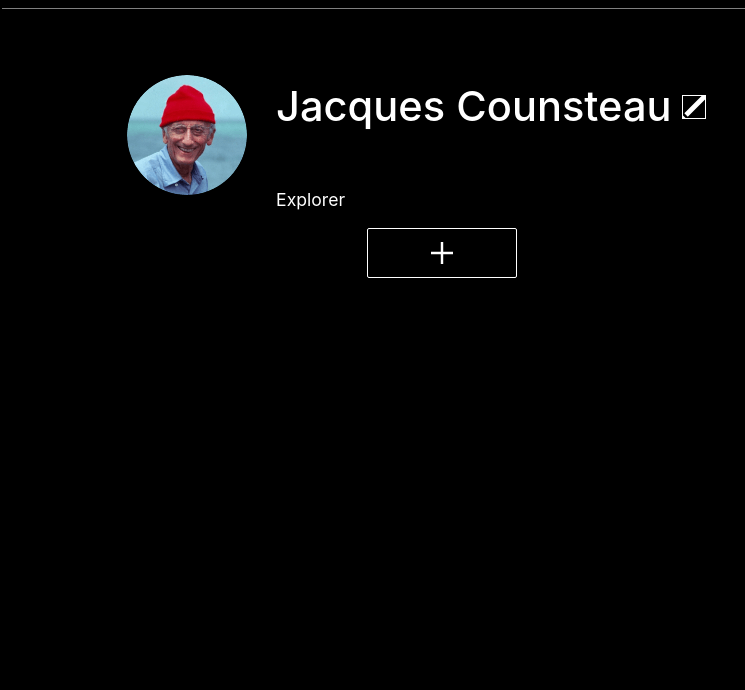
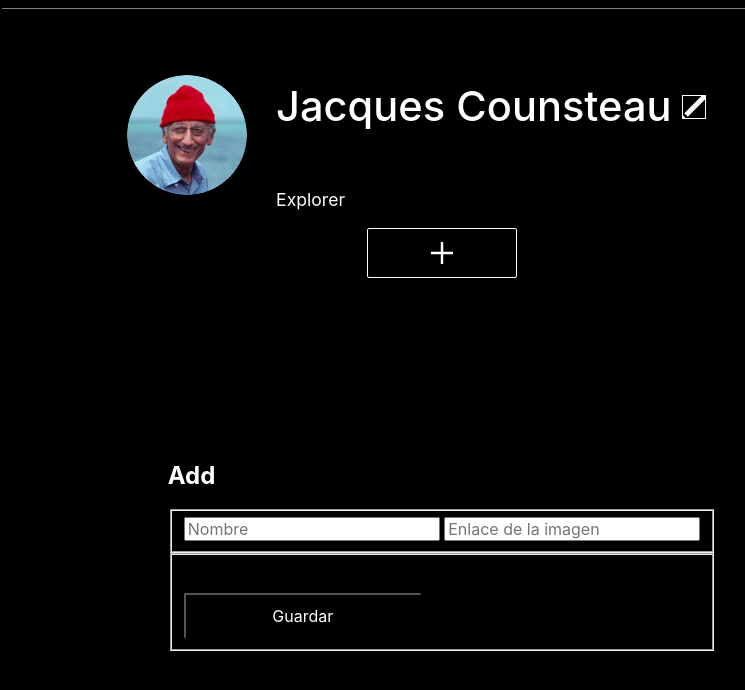
Before and after one commit to SebastianHerreraPC/web_project_around, a plain HTML site: page index.html in a window 1280 px wide. Shown: the part 84-774 px from the top of the page, without its empty margins (198-943 px from the left). Drawn offline with Linux system fonts and the light colour scheme.

Commit message:
template

```diff
--- a/index.html
+++ b/index.html
@@ -87,6 +87,47 @@
         </div>
       </div>
     </template>
+    <template class="template__cards">
+      <div class="card">
+        <img src="" alt="" class="card__image" />
+        <div class="card__information">
+          <p class="card__title"></p>
+          <button class="button button__type-like"></button>
+          <button class="button button__type-trash"></button>
+        </div>
+      </div>
+    </template>
+    <section class="popup popup__add-card">
+      <div class="popup__cover">
+        <div class="popup__content">
+          <button class="button button__type-close"></button>
+          <h2 class="popup__form-title">Add</h2>
+          <form action="" class="popup__form">
+            <fieldset class="popup__form-set">
+              <input
+                type="text"
+                name="popup-nombre"
+                id="popup-nombre"
+                placeholder="Nombre"
+                required
+                minlength="1"
+                maxlength="30"
+              />
+              <input
+                type="url"
+                name="popup-link"
+                id="popup-link"
+                placeholder="Enlace de la imagen"
+                required
+              />
+            </fieldset>
+            <fieldset class="popup__form-set">
+              <button class="button button__type-submit">Guardar</button>
+            </fieldset>
+          </form>
+        </div>
+      </div>
+    </section>
 
     <script src="/scripts/index.js"></script>
     <script src="/scripts/index2.js"></script>
--- a/scripts/index2.js
+++ b/scripts/index2.js
@@ -1,7 +1,4 @@
-//selector de cards
-const cardsContainer = document.querySelector(".cards__container");
-
-//cards iniciales
+document.addEventListener("DOMContentLoaded", function () {
   const initialCards = [
     {
       name: "Valle de Yosemite",
@@ -28,3 +25,4 @@ const initialCards = [
       link: "https://practicum-content.s3.us-west-1.amazonaws.com/new-markets/WEB_sprint_5/ES/lago.jpg",
     },
   ];
+});
```
Also changed, not shown: 1 other file. Lines whose indentation alone changed are shown as unchanged.
